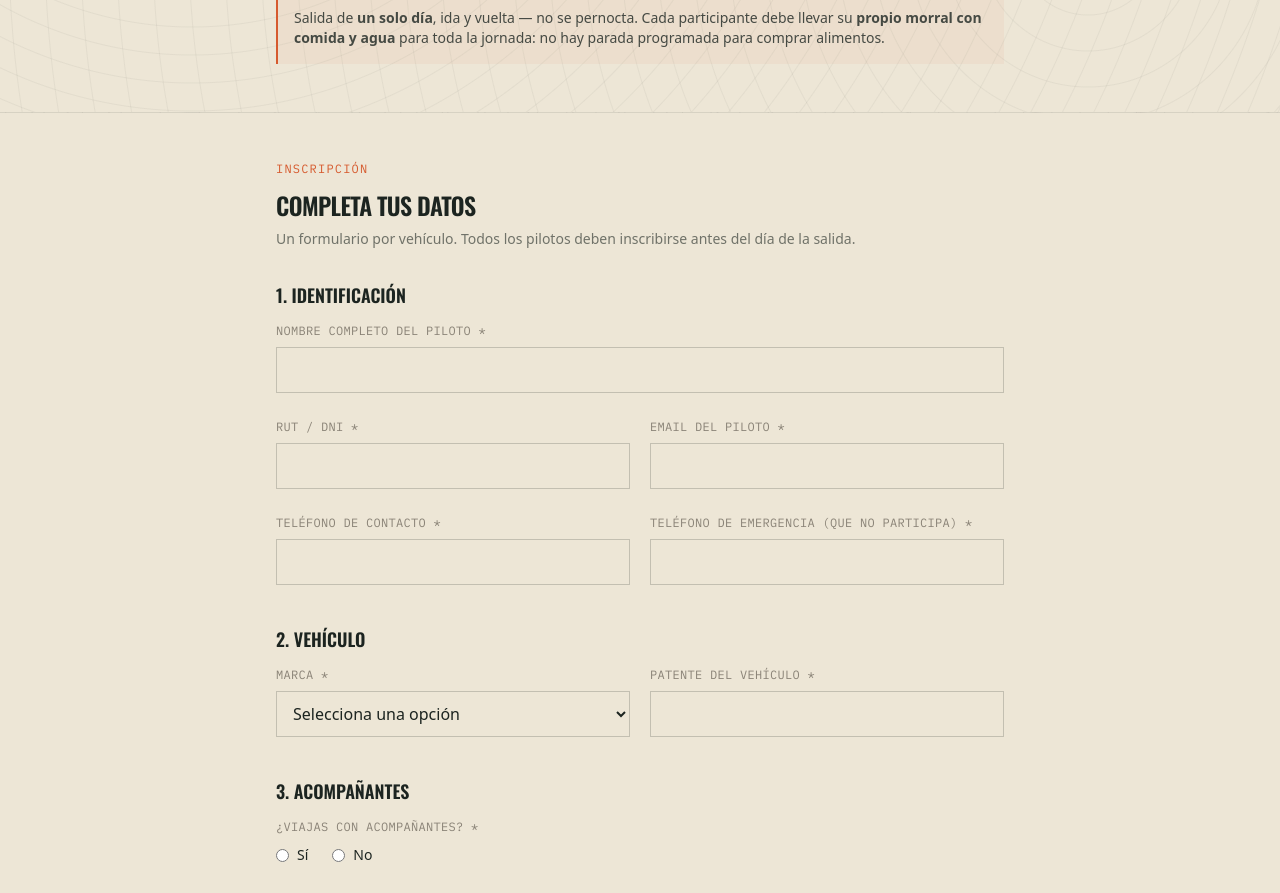
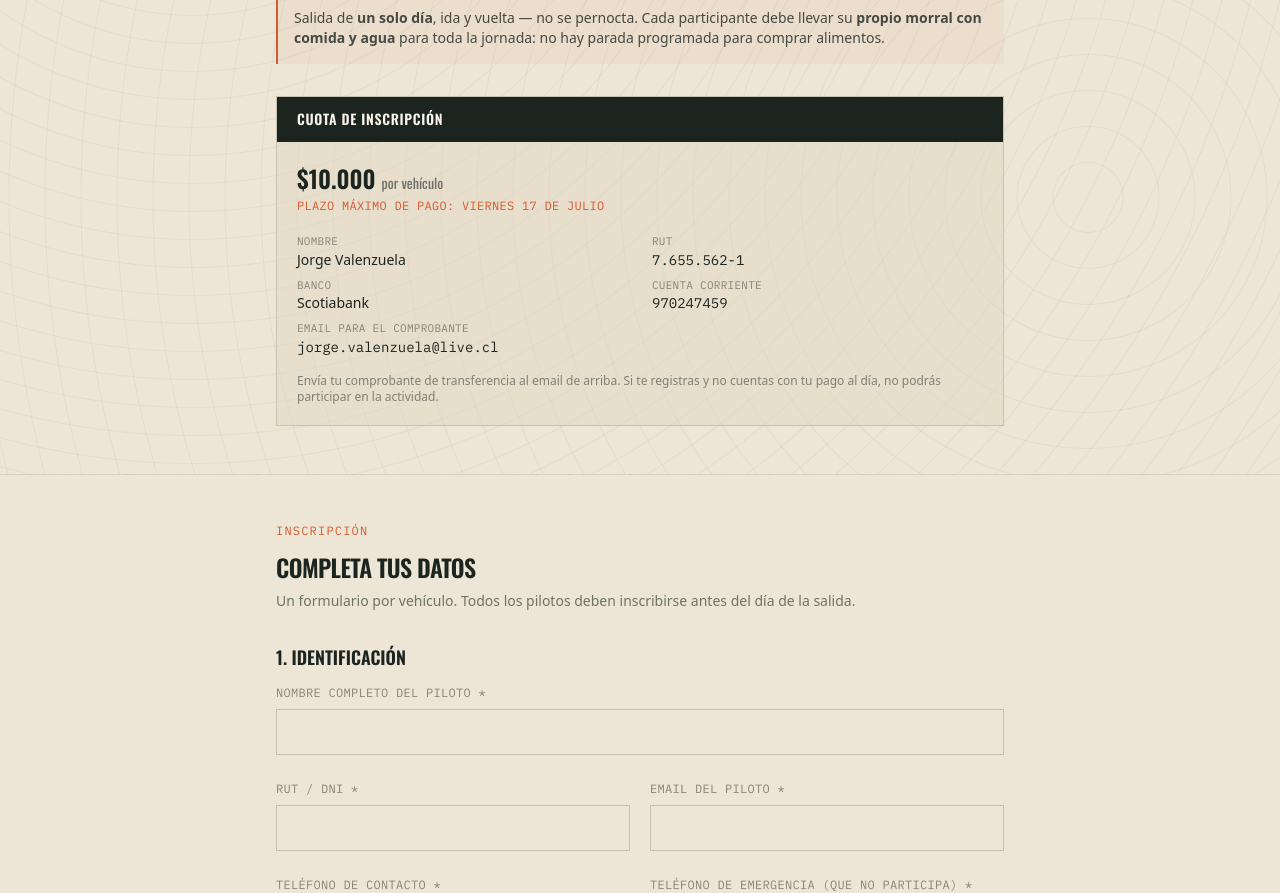
Before and after one commit to bgalvezchile/fjclubchile, a Next.js app: page /ruta5 in a window 1280 px wide. Shown: the part 1133-2026 px from the top of the page. Built offline with nearby package versions, Linux system fonts and the light colour scheme.

Commit message:
Agregar cuota de inscripcion y datos de transferencia

```diff
--- a/src/app/ruta5/page.tsx
+++ b/src/app/ruta5/page.tsx
@@ -62,7 +62,53 @@ export default function Ruta5Page() {
             agua</strong> para toda la jornada: no hay parada programada para
             comprar alimentos.
           </div>
+
+          <div className="mt-8 border border-ink/15 bg-sand-2/50">
+            <div className="border-b border-ink/15 bg-ink px-5 py-3">
+              <p className="font-display text-sm font-semibold uppercase tracking-wider text-bone">
+                Cuota de inscripción
+              </p>
+            </div>
+            <div className="p-5">
+              <p className="font-display text-2xl font-semibold text-ink">
+                $10.000 <span className="text-sm font-normal text-ink/60">por vehículo</span>
+              </p>
+              <p className="mt-1 font-mono text-xs uppercase tracking-wide text-rust">
+                Plazo máximo de pago: viernes 17 de julio
+              </p>
+
+              <div className="mt-5 grid gap-x-6 gap-y-2 text-sm sm:grid-cols-2">
+                <div>
+                  <p className="font-mono text-[11px] uppercase tracking-wide text-ripio">Nombre</p>
+                  <p className="text-ink">Jorge Valenzuela</p>
+                </div>
+                <div>
+                  <p className="font-mono text-[11px] uppercase tracking-wide text-ripio">RUT</p>
+                  <p className="font-mono text-ink">7.655.562-1</p>
+                </div>
+                <div>
+                  <p className="font-mono text-[11px] uppercase tracking-wide text-ripio">Banco</p>
+                  <p className="text-ink">Scotiabank</p>
+                </div>
+                <div>
+                  <p className="font-mono text-[11px] uppercase tracking-wide text-ripio">Cuenta corriente</p>
+                  <p className="font-mono text-ink">970247459</p>
+                </div>
+                <div className="sm:col-span-2">
+                  <p className="font-mono text-[11px] uppercase tracking-wide text-ripio">Email para el comprobante</p>
+                  <p className="font-mono text-ink">jorge.valenzuela@live.cl</p>
+                </div>
+              </div>
+
+              <p className="mt-4 text-xs text-ink/50">
+                Envía tu comprobante de transferencia al email de arriba. Si te
+                registras y no cuentas con tu pago al día, no podrás participar
+                en la actividad.
+              </p>
+            </div>
+          </div>
         </div>
+
       </section>
 
       <section className="border-b border-ink/10">
```
